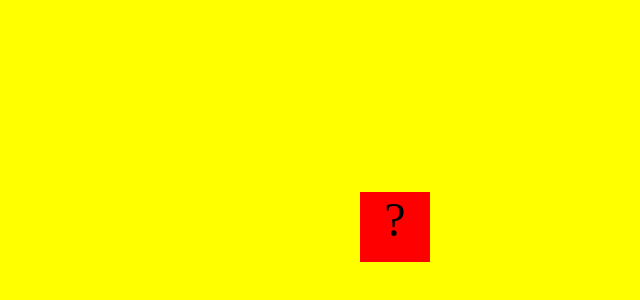
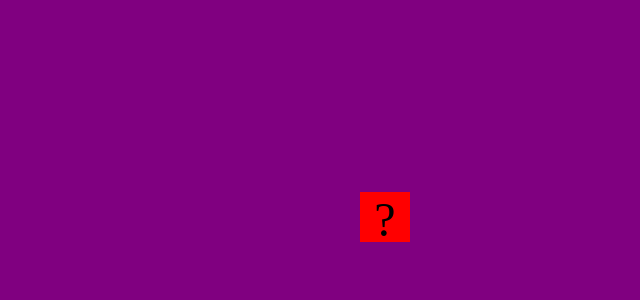
Before and after one commit to lel2324/lel2324.github.io, a plain HTML site: page projects/bouncing-box/index.html in a window 1280 px wide. Shown: the part 428-728 px from the top of the page, without its empty margins (640-1280 px from the left). Drawn offline with Linux system fonts and the light colour scheme.

Commit message:
random click

```diff
--- a/projects/bouncing-box/index.html
+++ b/projects/bouncing-box/index.html
@@ -6,8 +6,8 @@
 	<script src="jquery.min.js"></script>
 	<style>
 		.box {
-			width: 70px;
-			height: 70px;
+			width: 50px;
+			height: 50px;
 			background-color: red;
 			font-size: 300%;
 			text-align: center;
@@ -19,7 +19,7 @@
 		}
 		.board{
 			height: 100vh;
-			background-color: yellow;
+			background-color: purple;
 		}
 	</style>
 	<!-- 	<script src="//cdnjs.cloudflare.com/ajax/libs/jquery/2.1.1/jquery.min.js"></script> -->
@@ -69,6 +69,7 @@
 			var speed = 10;
 			var positionY = 0;
 			var speedY = 10;
+			var randNum = Math.random() * boardWidth
 			/*
 			This Function will be called 20 times/second. Each time it is called,
 			it should move the Box to a new location. If the box drifts off the screen
@@ -102,6 +103,7 @@
 				changeBoxText(points = points + 1);
 				speed = speed * 1.2;
 				speedY = speedY * 1.2;
+				positionX, positionY = randNum
 			};
 		})();
 	</script>
```
